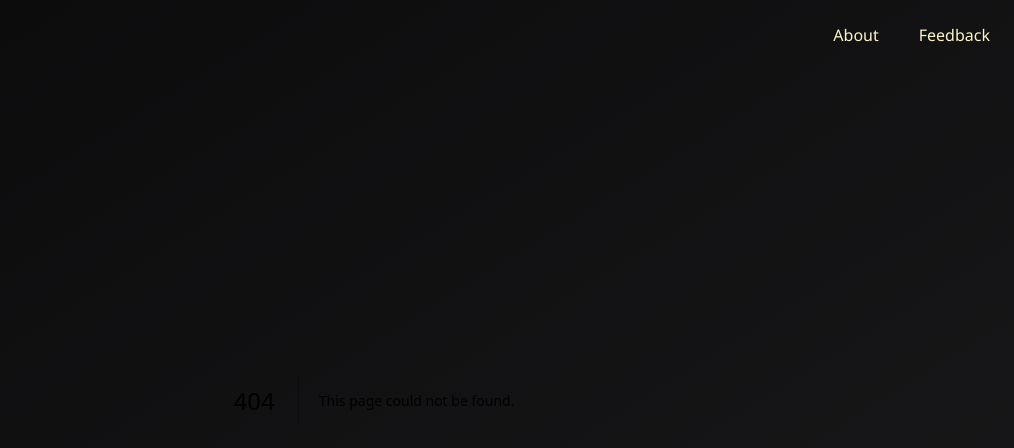
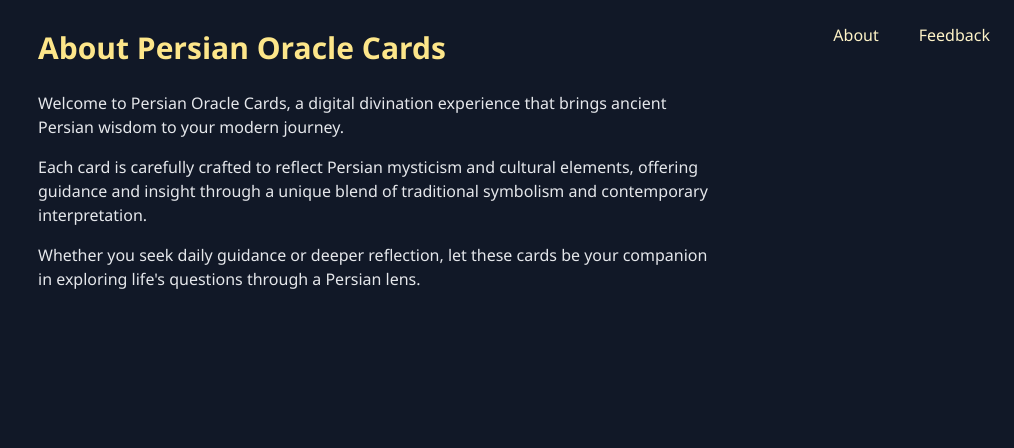
Before and after one commit to confettilabsgit/oracle-card-app-v0, a Next.js app: page /about in a window 1280 px wide. Before the commit this address had no page. Shown: the top 448 px of the page, without its empty margins (266-1280 px from the left). Built offline with nearby package versions, Linux system fonts and the light colour scheme.

Commit message:
feat: final formatting improvements before deployment

```diff
--- /dev/null
+++ b/app/about/page.tsx
@@ -0,0 +1,27 @@
+"use client"
+
+import React from 'react'
+
+export default function About() {
+  return (
+    <div className="min-h-screen bg-gray-900 text-gray-200 p-8">
+      <div className="max-w-2xl mx-auto">
+        <h1 className="text-3xl font-bold text-amber-200 mb-6">About Persian Oracle Cards</h1>
+
+        <div className="space-y-4">
+          <p>
+            Welcome to Persian Oracle Cards, a digital divination experience that brings ancient Persian wisdom to your modern journey.
+          </p>
+
+          <p>
+            Each card is carefully crafted to reflect Persian mysticism and cultural elements, offering guidance and insight through a unique blend of traditional symbolism and contemporary interpretation.
+          </p>
+
+          <p>
+            Whether you seek daily guidance or deeper reflection, let these cards be your companion in exploring life's questions through a Persian lens.
+          </p>
+        </div>
+      </div>
+    </div>
+  )
+}
--- a/components/TypewriterEffect.tsx
+++ b/components/TypewriterEffect.tsx
@@ -32,10 +32,23 @@ const TypewriterEffect: React.FC<TypewriterEffectProps> = ({ text, delay = 50 })
         section.includes('Ritual Suggestion')) {
       return (
         <React.Fragment key={index}>
-          <h3 className="text-amber-200 text-lg font-medium mt-6 mb-4">
+          <h3 className="text-amber-200 text-lg font-medium mt-8 mb-4">
             ✨ {section.trim()} ✨
           </h3>
         </React.Fragment>
+      )
+    }
+
+    // Special handling for Hafez quote section
+    if (section.includes('Persian:')) {
+      return (
+        <div key={index} className="my-6 py-4 border-t border-b border-amber-200/20">
+          {section.split('\n').map((line, i) => (
+            <p key={i} className="mb-2">
+              {line.trim()}
+            </p>
+          ))}
+        </div>
       )
     }
 
```
